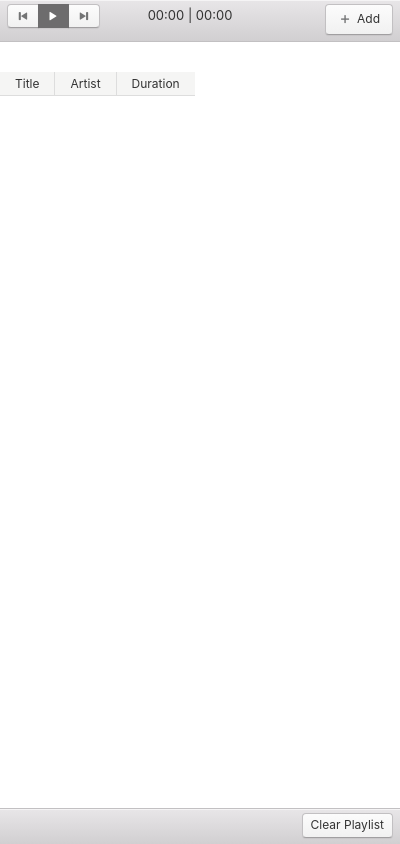
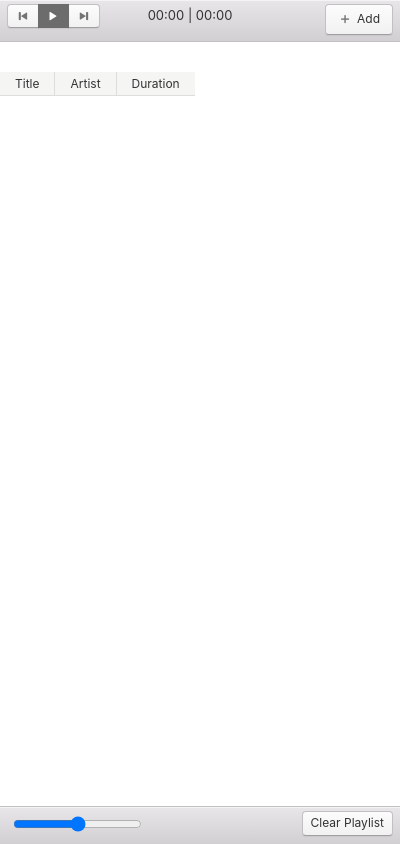
Before and after one commit to filipehlreis/electron_musicapp, an Electron app: page src/index.html in a window 400 px wide. Drawn offline with nearby package versions, Linux system fonts and the light colour scheme.

Commit message:
feat(aula44): add volume control feature

```diff
--- a/src/index.html
+++ b/src/index.html
@@ -58,6 +58,10 @@
 
         <footer class="toolbar toolbar-footer">
             <div class="toolbar-actions">
+                <div style="display: inline-block; margin-top: 5px; margin-left: 10px;">
+                    <input type="range" min="0" max="1" step="0.01" oninput="changeVolume(this)">
+                </div>
+
                 <button id="clear_button" class="btn btn-default pull-right" onclick="clearPlaylist()">
                     Clear Playlist
                 </button>
--- a/src/renderer.js
+++ b/src/renderer.js
@@ -139,6 +139,11 @@ function clearPlaylist() {
   updatePlayButton();
 }
 
+function changeVolume(input) {
+  input.value;
+  audioPlayer.volume = input.value;
+}
+
 clearButton.addEventListener('click', () => {
   console.log('clearButton');
 });
```
